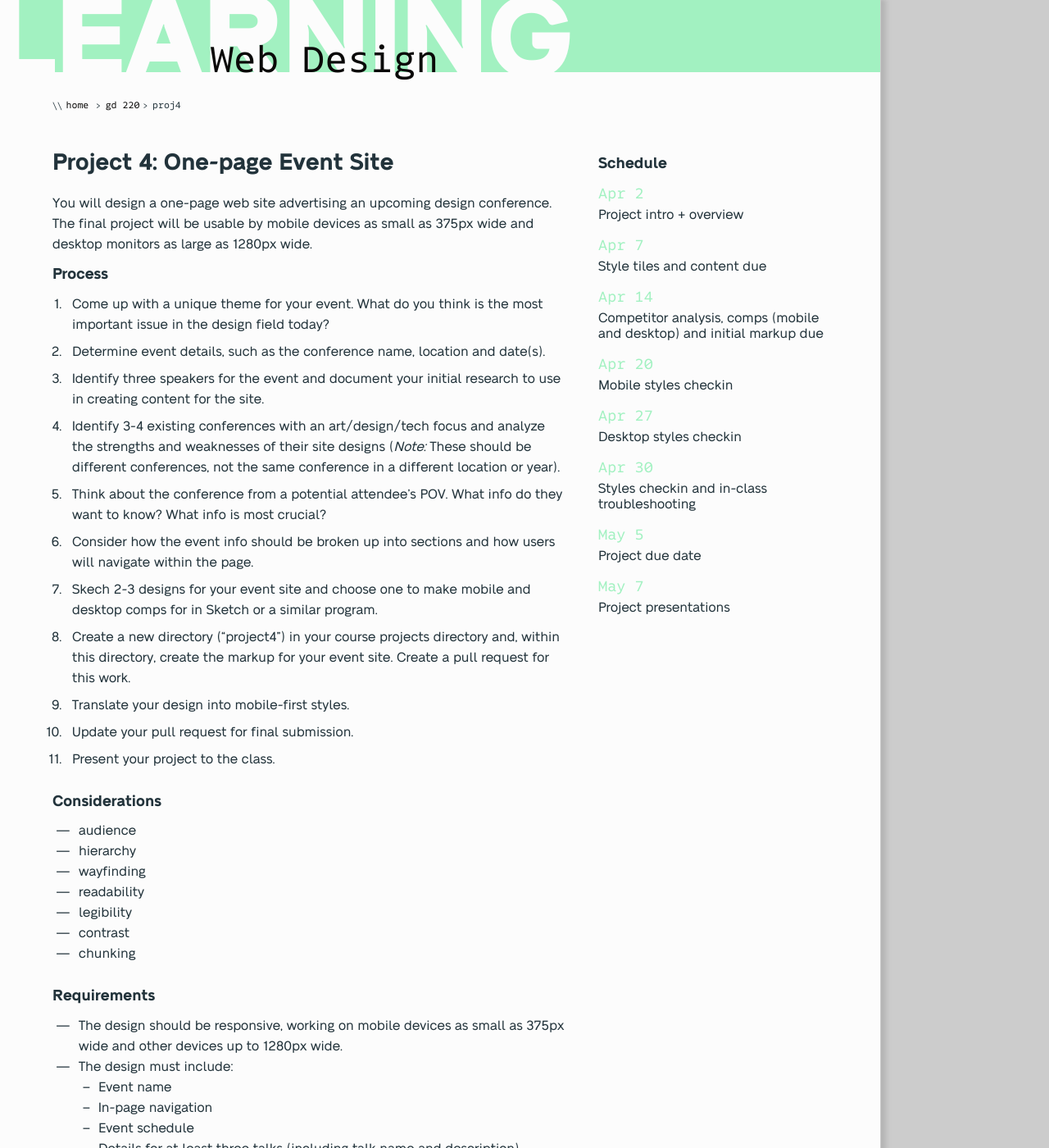
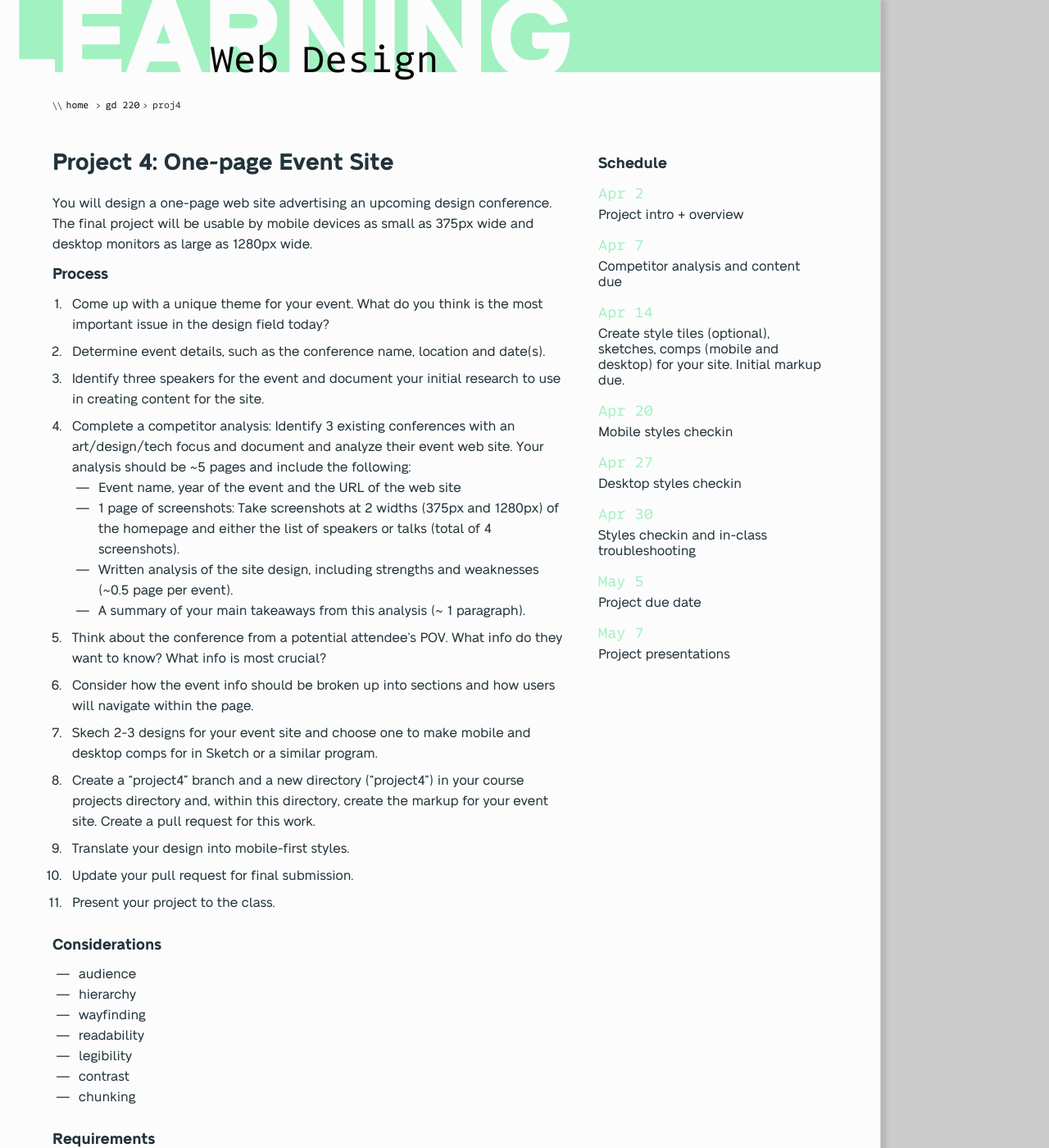
Before and after one commit to mica-web/mica-web.github.io, a Jekyll site: the page built from gd-220/proj4.md, in a window 1280 px wide and 1400 px high. Shown: the whole window at 82% size. Built offline with Jekyll 4.4.1, drawn with Linux system fonts in a browser that asks for light colours; some web fonts are replaced; some of the changed text lies outside the part shown.

Commit message:
Updates for proj4

```diff
--- a/gd-220/proj4.md
+++ b/gd-220/proj4.md
@@ -18,11 +18,15 @@ You will design a one-page web site advertising an upcoming design conference. T
 1. Come up with a unique theme for your event. What do you think is the most important issue in the design field today?
 1. Determine event details, such as the conference name, location and date(s).
 1. Identify three speakers for the event and document your initial research to use in creating content for the site.
-1. Identify 3-4 existing conferences with an art/design/tech focus and analyze the strengths and weaknesses of their site designs (_Note:_ These should be different conferences, not the same conference in a different location or year).
+1. Complete a competitor analysis: Identify 3 existing conferences with an art/design/tech focus and document and analyze their event web site. Your analysis should be ~5 pages and include the following:
+  - Event name, year of the event and the URL of the web site
+  - 1 page of screenshots: Take screenshots at 2 widths (375px and 1280px) of the homepage and either the list of speakers or talks (total of 4 screenshots).
+  - Written analysis of the site design, including strengths and weaknesses (~0.5 page per event).
+  - A summary of your main takeaways from this analysis (~ 1 paragraph).
 1. Think about the conference from a potential attendee's POV. What info do they want to know? What info is most crucial?
 1. Consider how the event info should be broken up into sections and how users will navigate within the page.
 1. Skech 2-3 designs for your event site and choose one to make mobile and desktop comps for in Sketch or a similar program.
-1. Create a new directory ("project4") in your course projects directory and, within this directory, create the markup for your event site. Create a pull request for this work.
+1. Create a "project4" branch and a new directory ("project4") in your course projects directory and, within this directory, create the markup for your event site. Create a pull request for this work.
 1. Translate your design into mobile-first styles.
 1. Update your pull request for final submission.
 1. Present your project to the class.
@@ -44,8 +48,9 @@ You will design a one-page web site advertising an upcoming design conference. T
   - Event schedule
   - Details for at least three talks (including talk name and description)
   - Three speaker bios (including a photo)
+  - Call to action and link to buy tickets
 - The content for your speaker bios and talk descriptions does **not** need to be original. You may use content from an existing event, but you must document the source in an HTML comment in each instance.
-- You must document all the resources used in your final design, including images, fonts, patterns, etc. You can do this either in an HTML comment at the end of your HTML file or in CSS comments inside your stylesheet.
+- You must document all the resources used in your final design, including text/copy, images, fonts, patterns, etc. You can do this either in an HTML comment at the end of your HTML file or in your PR description.
 
 </section>
 
@@ -59,9 +64,9 @@ You will design a one-page web site advertising an upcoming design conference. T
 <dt>Apr 2</dt>
 <dd>Project intro + overview</dd>
 <dt>Apr 7</dt>
-<dd>Style tiles and content due</dd>
+<dd>Competitor analysis and content due</dd>
 <dt>Apr 14</dt>
-<dd>Competitor analysis, comps (mobile and desktop) and initial markup due</dd>
+<dd>Create style tiles (optional), sketches, comps (mobile and desktop) for your site. Initial markup due.</dd>
 <dt>Apr 20</dt>
 <dd>Mobile styles checkin</dd>
 <dt>Apr 27</dt>
```
